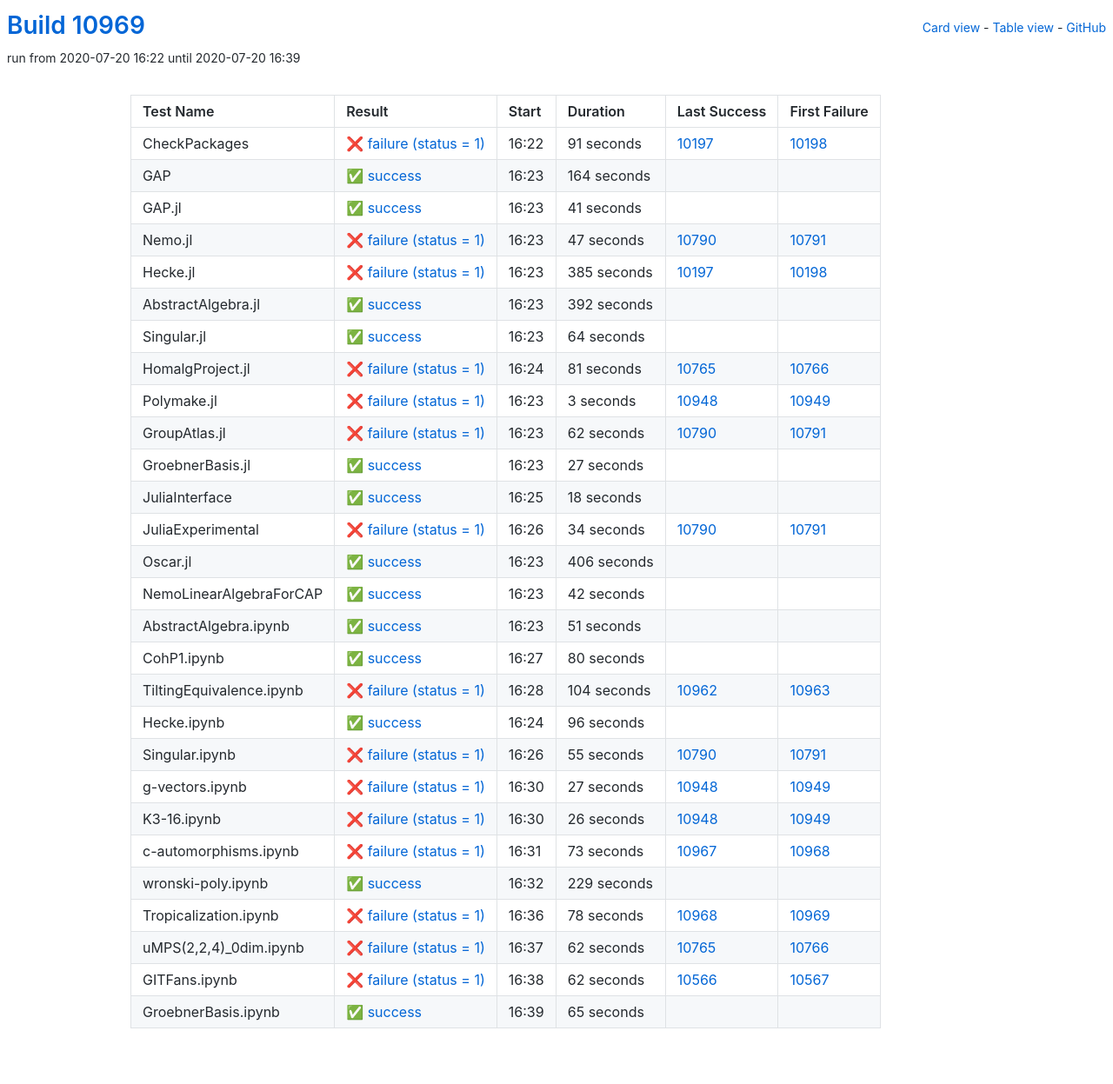
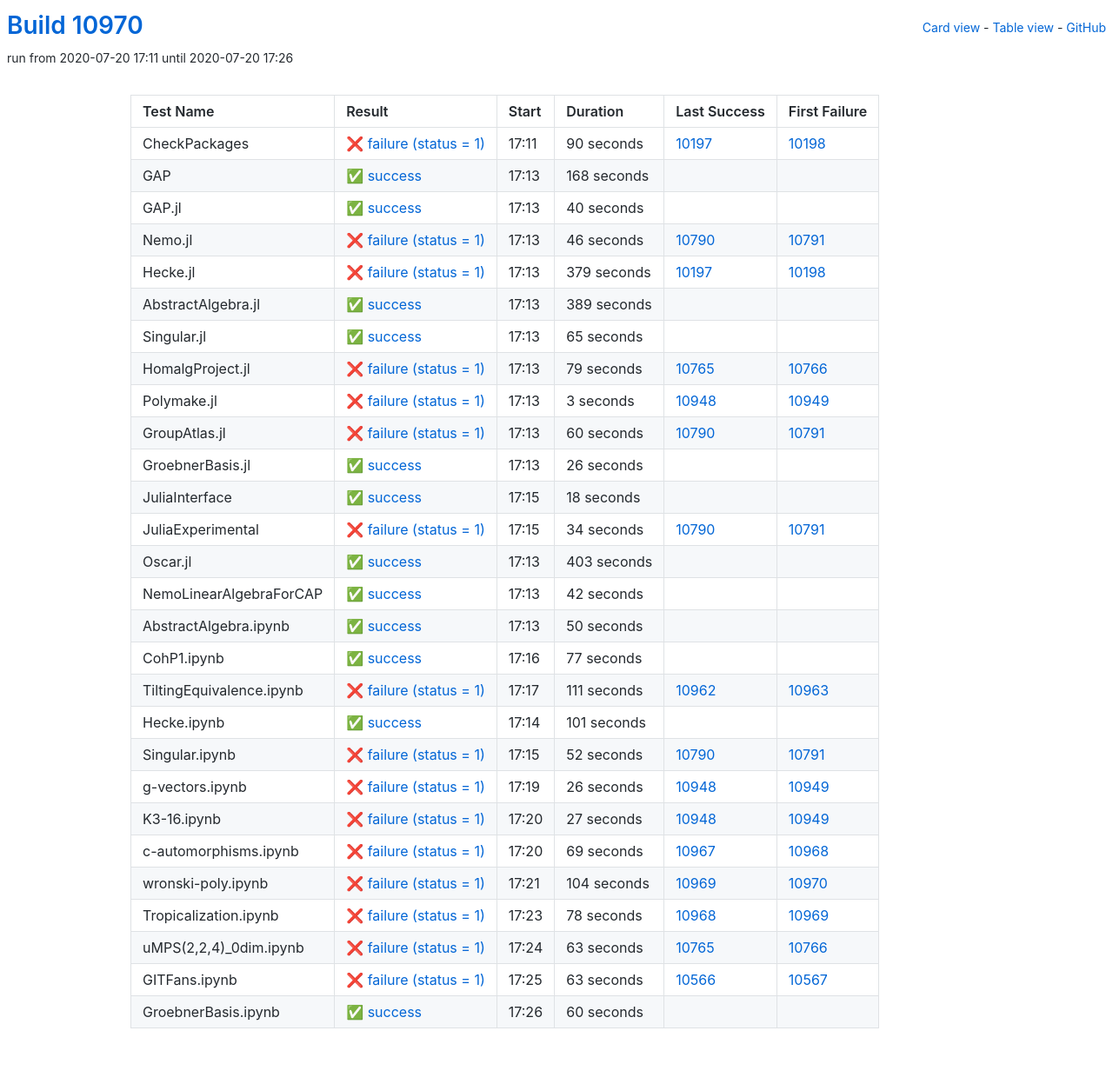
Before and after one commit to oscar-system/oscar-ci-status, a Jekyll site: the page built from table.html, in a window 1280 px wide. Shown: the whole page at 87% size. Built offline with Jekyll 4.4.1, drawn with Linux system fonts in a browser that asks for light colours.

Commit message:
Build #10970

```diff
--- a/_data/ci.yml
+++ b/_data/ci.yml
@@ -1,6 +1,6 @@
 ---
-build: 10969
-build_url: https://oscarci.mathematik.uni-kl.de/job/oscar/10969/
+build: 10970
+build_url: https://oscarci.mathematik.uni-kl.de/job/oscar/10970/
 job: oscar
 organization: oscar-system
 repo: oscar-ci-status
@@ -8,104 +8,104 @@
 tests:
 - name: CheckPackages
   id: checkpackages
-  log: https://oscarci.mathematik.uni-kl.de/job/oscar/10969/artifact/logs/build-10969/CheckPackages.log
-  start: 2020-07-20 16:22
+  log: https://oscarci.mathematik.uni-kl.de/job/oscar/10970/artifact/logs/build-10970/CheckPackages.log
+  start: 2020-07-20 17:11
   success: false
   exitcode: 1
   status: failure
-  duration: 91
+  duration: 90
   last_success: 10197
   last_success_url: https://oscarci.mathematik.uni-kl.de/job/oscar/10197/
   first_failure: 10198
   first_failure_url: https://oscarci.mathematik.uni-kl.de/job/oscar/10198/
 - name: GAP
   id: gap
-  log: https://oscarci.mathematik.uni-kl.de/job/oscar/10969/artifact/logs/build-10969/GAP.log
-  start: 2020-07-20 16:23
+  log: https://oscarci.mathematik.uni-kl.de/job/oscar/10970/artifact/logs/build-10970/GAP.log
+  start: 2020-07-20 17:13
   success: true
   exitcode: 0
   status: success
-  duration: 164
+  duration: 168
   last_success: false
   last_success_url:
   first_failure: false
   first_failure_url:
 - name: GAP.jl
   id: gap-jl
-  log: https://oscarci.mathematik.uni-kl.de/job/oscar/10969/artifact/logs/build-10969/GAP.jl.log
-  start: 2020-07-20 16:23
+  log: https://oscarci.mathematik.uni-kl.de/job/oscar/10970/artifact/logs/build-10970/GAP.jl.log
+  start: 2020-07-20 17:13
   success: true
   exitcode: 0
   status: success
-  duration: 41
+  duration: 40
   last_success: false
   last_success_url:
   first_failure: false
   first_failure_url:
 - name: Nemo.jl
   id: nemo-jl
-  log: https://oscarci.mathematik.uni-kl.de/job/oscar/10969/artifact/logs/build-10969/Nemo.jl.log
-  start: 2020-07-20 16:23
+  log: https://oscarci.mathematik.uni-kl.de/job/oscar/10970/artifact/logs/build-10970/Nemo.jl.log
+  start: 2020-07-20 17:13
   success: false
   exitcode: 1
   status: failure
-  duration: 47
+  duration: 46
   last_success: 10790
   last_success_url: https://oscarci.mathematik.uni-kl.de/job/oscar/10790/
   first_failure: 10791
   first_failure_url: https://oscarci.mathematik.uni-kl.de/job/oscar/10791/
 - name: Hecke.jl
   id: hecke-jl
-  log: https://oscarci.mathematik.uni-kl.de/job/oscar/10969/artifact/logs/build-10969/Hecke.jl.log
-  start: 2020-07-20 16:23
+  log: https://oscarci.mathematik.uni-kl.de/job/oscar/10970/artifact/logs/build-10970/Hecke.jl.log
+  start: 2020-07-20 17:13
   success: false
   exitcode: 1
   status: failure
-  duration: 385
+  duration: 379
   last_success: 10197
   last_success_url: https://oscarci.mathematik.uni-kl.de/job/oscar/10197/
   first_failure: 10198
   first_failure_url: https://oscarci.mathematik.uni-kl.de/job/oscar/10198/
 - name: AbstractAlgebra.jl
   id: abstractalgebra-jl
-  log: https://oscarci.mathematik.uni-kl.de/job/oscar/10969/artifact/logs/build-10969/AbstractAlgebra.jl.log
-  start: 2020-07-20 16:23
+  log: https://oscarci.mathematik.uni-kl.de/job/oscar/10970/artifact/logs/build-10970/AbstractAlgebra.jl.log
+  start: 2020-07-20 17:13
   success: true
   exitcode: 0
   status: success
-  duration: 392
+  duration: 389
   last_success: false
   last_success_url:
   first_failure: false
   first_failure_url:
 - name: Singular.jl
   id: singular-jl
-  log: https://oscarci.mathematik.uni-kl.de/job/oscar/10969/artifact/logs/build-10969/Singular.jl.log
-  start: 2020-07-20 16:23
+  log: https://oscarci.mathematik.uni-kl.de/job/oscar/10970/artifact/logs/build-10970/Singular.jl.log
+  start: 2020-07-20 17:13
   success: true
   exitcode: 0
   status: success
-  duration: 64
+  duration: 65
   last_success: false
   last_success_url:
   first_failure: false
   first_failure_url:
 - name: HomalgProject.jl
   id: homalgproject-jl
-  log: https://oscarci.mathematik.uni-kl.de/job/oscar/10969/artifact/logs/build-10969/HomalgProject.jl.log
-  start: 2020-07-20 16:24
+  log: https://oscarci.mathematik.uni-kl.de/job/oscar/10970/artifact/logs/build-10970/HomalgProject.jl.log
+  start: 2020-07-20 17:13
   success: false
   exitcode: 1
   status: failure
-  duration: 81
+  duration: 79
   last_success: 10765
   last_success_url: https://oscarci.mathematik.uni-kl.de/job/oscar/10765/
   first_failure: 10766
   first_failure_url: https://oscarci.mathematik.uni-kl.de/job/oscar/10766/
 - name: Polymake.jl
   id: polymake-jl
-  log: https://oscarci.mathematik.uni-kl.de/job/oscar/10969/artifact/logs/build-10969/Polymake.jl.log
-  start: 2020-07-20 16:23
+  log: https://oscarci.mathematik.uni-kl.de/job/oscar/10970/artifact/logs/build-10970/Polymake.jl.log
+  start: 2020-07-20 17:13
   success: false
   exitcode: 1
   status: failure
@@ -116,32 +116,32 @@
   first_failure_url: https://oscarci.mathematik.uni-kl.de/job/oscar/10949/
 - name: GroupAtlas.jl
   id: groupatlas-jl
-  log: https://oscarci.mathematik.uni-kl.de/job/oscar/10969/artifact/logs/build-10969/GroupAtlas.jl.log
-  start: 2020-07-20 16:23
+  log: https://oscarci.mathematik.uni-kl.de/job/oscar/10970/artifact/logs/build-10970/GroupAtlas.jl.log
+  start: 2020-07-20 17:13
   success: false
   exitcode: 1
   status: failure
-  duration: 62
+  duration: 60
   last_success: 10790
   last_success_url: https://oscarci.mathematik.uni-kl.de/job/oscar/10790/
   first_failure: 10791
   first_failure_url: https://oscarci.mathematik.uni-kl.de/job/oscar/10791/
 - name: GroebnerBasis.jl
   id: groebnerbasis-jl
-  log: https://oscarci.mathematik.uni-kl.de/job/oscar/10969/artifact/logs/build-10969/GroebnerBasis.jl.log
-  start: 2020-07-20 16:23
+  log: https://oscarci.mathematik.uni-kl.de/job/oscar/10970/artifact/logs/build-10970/GroebnerBasis.jl.log
+  start: 2020-07-20 17:13
   success: true
   exitcode: 0
   status: success
-  duration: 27
+  duration: 26
   last_success: false
   last_success_url:
   first_failure: false
   first_failure_url:
 - name: JuliaInterface
   id: juliainterface
-  log: https://oscarci.mathematik.uni-kl.de/job/oscar/10969/artifact/logs/build-10969/JuliaInterface.log
-  start: 2020-07-20 16:25
+  log: https://oscarci.mathematik.uni-kl.de/job/oscar/10970/artifact/logs/build-10970/JuliaInterface.log
+  start: 2020-07-20 17:15
   success: true
   exitcode: 0
   status: success
@@ -152,8 +152,8 @@
   first_failure_url:
 - name: JuliaExperimental
   id: juliaexperimental
-  log: https://oscarci.mathematik.uni-kl.de/job/oscar/10969/artifact/logs/build-10969/JuliaExperimental.log
-  start: 2020-07-20 16:26
+  log: https://oscarci.mathematik.uni-kl.de/job/oscar/10970/artifact/logs/build-10970/JuliaExperimental.log
+  start: 2020-07-20 17:15
   success: false
   exitcode: 1
   status: failure
@@ -164,20 +164,20 @@
   first_failure_url: https://oscarci.mathematik.uni-kl.de/job/oscar/10791/
 - name: Oscar.jl
   id: oscar-jl
-  log: https://oscarci.mathematik.uni-kl.de/job/oscar/10969/artifact/logs/build-10969/Oscar.jl.log
-  start: 2020-07-20 16:23
+  log: https://oscarci.mathematik.uni-kl.de/job/oscar/10970/artifact/logs/build-10970/Oscar.jl.log
+  start: 2020-07-20 17:13
   success: true
   exitcode: 0
   status: success
-  duration: 406
+  duration: 403
   last_success: false
   last_success_url:
   first_failure: false
   first_failure_url:
 - name: NemoLinearAlgebraForCAP
   id: nemolinearalgebraforcap
-  log: https://oscarci.mathematik.uni-kl.de/job/oscar/10969/artifact/logs/build-10969/NemoLinearAlgebraForCAP.log
-  start: 2020-07-20 16:23
+  log: https://oscarci.mathematik.uni-kl.de/job/oscar/10970/artifact/logs/build-10970/NemoLinearAlgebraForCAP.log
+  start: 2020-07-20 17:13
   success: true
   exitcode: 0
   status: success
@@ -188,68 +188,80 @@
   first_failure_url:
 - name: AbstractAlgebra.ipynb
   id: abstractalgebra-ipynb
-  log: https://oscarci.mathematik.uni-kl.de/job/oscar/10969/artifact/logs/build-10969/AbstractAlgebra.ipynb.log
-  start: 2020-07-20 16:23
+  log: https://oscarci.mathematik.uni-kl.de/job/oscar/10970/artifact/logs/build-10970/AbstractAlgebra.ipynb.log
+  start: 2020-07-20 17:13
   success: true
   exitcode: 0
   status: success
-  duration: 51
+  duration: 50
   last_success: false
   last_success_url:
   first_failure: false
   first_failure_url:
 - name: CohP1.ipynb
   id: cohp1-ipynb
-  log: https://oscarci.mathematik.uni-kl.de/job/oscar/10969/artifact/logs/build-10969/CohP1.ipynb.log
-  start: 2020-07-20 16:27
+  log: https://oscarci.mathematik.uni-kl.de/job/oscar/10970/artifact/logs/build-10970/CohP1.ipynb.log
+  start: 2020-07-20 17:16
   success: true
   exitcode: 0
   status: success
-  duration: 80
+  duration: 77
   last_success: false
   last_success_url:
   first_failure: false
   first_failure_url:
 - name: TiltingEquivalence.ipynb
   id: tiltingequivalence-ipynb
-  log: https://oscarci.mathematik.uni-kl.de/job/oscar/10969/artifact/logs/build-10969/TiltingEquivalence.ipynb.log
-  start: 2020-07-20 16:28
+  log: https://oscarci.mathematik.uni-kl.de/job/oscar/10970/artifact/logs/build-10970/TiltingEquivalence.ipynb.log
+  start: 2020-07-20 17:17
   success: false
   exitcode: 1
   status: failure
-  duration: 104
+  duration: 111
   last_success: 10962
   last_success_url: https://oscarci.mathematik.uni-kl.de/job/oscar/10962/
   first_failure: 10963
   first_failure_url: https://oscarci.mathematik.uni-kl.de/job/oscar/10963/
 - name: Hecke.ipynb
   id: hecke-ipynb
-  log: https://oscarci.mathematik.uni-kl.de/job/oscar/10969/artifact/logs/build-10969/Hecke.ipynb.log
-  start: 2020-07-20 16:24
+  log: https://oscarci.mathematik.uni-kl.de/job/oscar/10970/artifact/logs/build-10970/Hecke.ipynb.log
+  start: 2020-07-20 17:14
   success: true
   exitcode: 0
   status: success
-  duration: 96
+  duration: 101
   last_success: false
   last_success_url:
   first_failure: false
   first_failure_url:
 - name: Singular.ipynb
   id: singular-ipynb
-  log: https://oscarci.mathematik.uni-kl.de/job/oscar/10969/artifact/logs/build-10969/Singular.ipynb.log
-  start: 2020-07-20 16:26
+  log: https://oscarci.mathematik.uni-kl.de/job/oscar/10970/artifact/logs/build-10970/Singular.ipynb.log
+  start: 2020-07-20 17:15
   success: false
   exitcode: 1
   status: failure
-  duration: 55
+  duration: 52
   last_success: 10790
   last_success_url: https://oscarci.mathematik.uni-kl.de/job/oscar/10790/
   first_failure: 10791
   first_failure_url: https://oscarci.mathematik.uni-kl.de/job/oscar/10791/
 - name: g-vectors.ipynb
   id: g-vectors-ipynb
-  log: https://oscarci.mathematik.uni-kl.de/job/oscar/10969/artifact/logs/build-10969/g-vectors.ipynb.log
-  start: 2020-07-20 16:30
+  log: https://oscarci.mathematik.uni-kl.de/job/oscar/10970/artifact/logs/build-10970/g-vectors.ipynb.log
+  start: 2020-07-20 17:19
+  success: false
+  exitcode: 1
+  status: failure
+  duration: 26
+  last_success: 10948
+  last_success_url: https://oscarci.mathematik.uni-kl.de/job/oscar/10948/
+  first_failure: 10949
+  first_failure_url: https://oscarci.mathematik.uni-kl.de/job/oscar/10949/
+- name: K3-16.ipynb
+  id: k3-16-ipynb
+  log: https://oscarci.mathematik.uni-kl.de/job/oscar/10970/artifact/logs/build-10970/K3-16.ipynb.log
+  start: 2020-07-20 17:20
   success: false
   exitcode: 1
   status: failure
@@ -258,46 +270,34 @@
   last_success_url: https://oscarci.mathematik.uni-kl.de/job/oscar/10948/
   first_failure: 10949
   first_failure_url: https://oscarci.mathematik.uni-kl.de/job/oscar/10949/
-- name: K3-16.ipynb
-  id: k3-16-ipynb
-  log: https://oscarci.mathematik.uni-kl.de/job/oscar/10969/artifact/logs/build-10969/K3-16.ipynb.log
-  start: 2020-07-20 16:30
+- name: c-automorphisms.ipynb
+  id: c-automorphisms-ipynb
+  log: https://oscarci.mathematik.uni-kl.de/job/oscar/10970/artifact/logs/build-10970/c-automorphisms.ipynb.log
+  start: 2020-07-20 17:20
   success: false
   exitcode: 1
   status: failure
-  duration: 26
-  last_success: 10948
-  last_success_url: https://oscarci.mathematik.uni-kl.de/job/oscar/10948/
-  first_failure: 10949
-  first_failure_url: https://oscarci.mathematik.uni-kl.de/job/oscar/10949/
-- name: c-automorphisms.ipynb
-  id: c-automorphisms-ipynb
-  log: https://oscarci.mathematik.uni-kl.de/job/oscar/10969/artifact/logs/build-10969/c-automorphisms.ipynb.log
-  start: 2020-07-20 16:31
-  success: false
-  exitcode: 1
-  status: failure
-  duration: 73
+  duration: 69
   last_success: 10967
   last_success_url: https://oscarci.mathematik.uni-kl.de/job/oscar/10967/
   first_failure: 10968
   first_failure_url: https://oscarci.mathematik.uni-kl.de/job/oscar/10968/
 - name: wronski-poly.ipynb
   id: wronski-poly-ipynb
-  log: https://oscarci.mathematik.uni-kl.de/job/oscar/10969/artifact/logs/build-10969/wronski-poly.ipynb.log
-  start: 2020-07-20 16:32
-  success: true
-  exitcode: 0
-  status: success
-  duration: 229
-  last_success: false
-  last_success_url:
-  first_failure: false
-  first_failure_url:
+  log: https://oscarci.mathematik.uni-kl.de/job/oscar/10970/artifact/logs/build-10970/wronski-poly.ipynb.log
+  start: 2020-07-20 17:21
+  success: false
+  exitcode: 1
+  status: failure
+  duration: 104
+  last_success: 10969
+  last_success_url: https://oscarci.mathematik.uni-kl.de/job/oscar/10969/
+  first_failure: 10970
+  first_failure_url: https://oscarci.mathematik.uni-kl.de/job/oscar/10970/
 - name: Tropicalization.ipynb
   id: tropicalization-ipynb
-  log: https://oscarci.mathematik.uni-kl.de/job/oscar/10969/artifact/logs/build-10969/Tropicalization.ipynb.log
-  start: 2020-07-20 16:36
+  log: https://oscarci.mathematik.uni-kl.de/job/oscar/10970/artifact/logs/build-10970/Tropicalization.ipynb.log
+  start: 2020-07-20 17:23
   success: false
   exitcode: 1
   status: failure
@@ -308,36 +308,36 @@
   first_failure_url: https://oscarci.mathematik.uni-kl.de/job/oscar/10969/
 - name: uMPS(2,2,4)_0dim.ipynb
   id: umps-2-2-4-0dim-ipynb
-  log: https://oscarci.mathematik.uni-kl.de/job/oscar/10969/artifact/logs/build-10969/uMPS-2-2-4-_0dim.ipynb.log
-  start: 2020-07-20 16:37
+  log: https://oscarci.mathematik.uni-kl.de/job/oscar/10970/artifact/logs/build-10970/uMPS-2-2-4-_0dim.ipynb.log
+  start: 2020-07-20 17:24
   success: false
   exitcode: 1
   status: failure
-  duration: 62
+  duration: 63
   last_success: 10765
   last_success_url: https://oscarci.mathematik.uni-kl.de/job/oscar/10765/
   first_failure: 10766
   first_failure_url: https://oscarci.mathematik.uni-kl.de/job/oscar/10766/
 - name: GITFans.ipynb
   id: gitfans-ipynb
-  log: https://oscarci.mathematik.uni-kl.de/job/oscar/10969/artifact/logs/build-10969/GITFans.ipynb.log
-  start: 2020-07-20 16:38
+  log: https://oscarci.mathematik.uni-kl.de/job/oscar/10970/artifact/logs/build-10970/GITFans.ipynb.log
+  start: 2020-07-20 17:25
   success: false
   exitcode: 1
   status: failure
-  duration: 62
+  duration: 63
   last_success: 10566
   last_success_url: https://oscarci.mathematik.uni-kl.de/job/oscar/10566/
   first_failure: 10567
   first_failure_url: https://oscarci.mathematik.uni-kl.de/job/oscar/10567/
 - name: GroebnerBasis.ipynb
   id: groebnerbasis-ipynb
-  log: https://oscarci.mathematik.uni-kl.de/job/oscar/10969/artifact/logs/build-10969/GroebnerBasis.ipynb.log
-  start: 2020-07-20 16:39
+  log: https://oscarci.mathematik.uni-kl.de/job/oscar/10970/artifact/logs/build-10970/GroebnerBasis.ipynb.log
+  start: 2020-07-20 17:26
   success: true
   exitcode: 0
   status: success
-  duration: 65
+  duration: 60
   last_success: false
   last_success_url:
   first_failure: false
```
Also changed, not shown: README.md.
